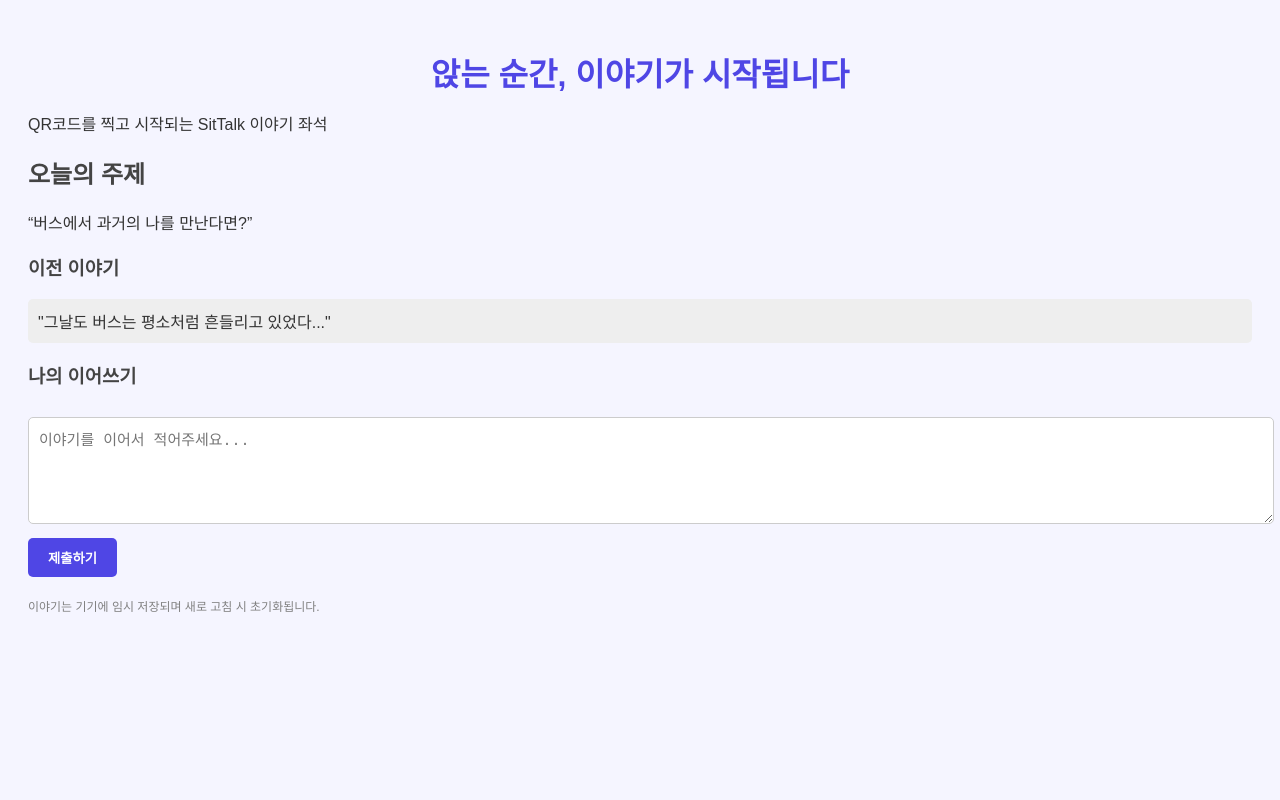
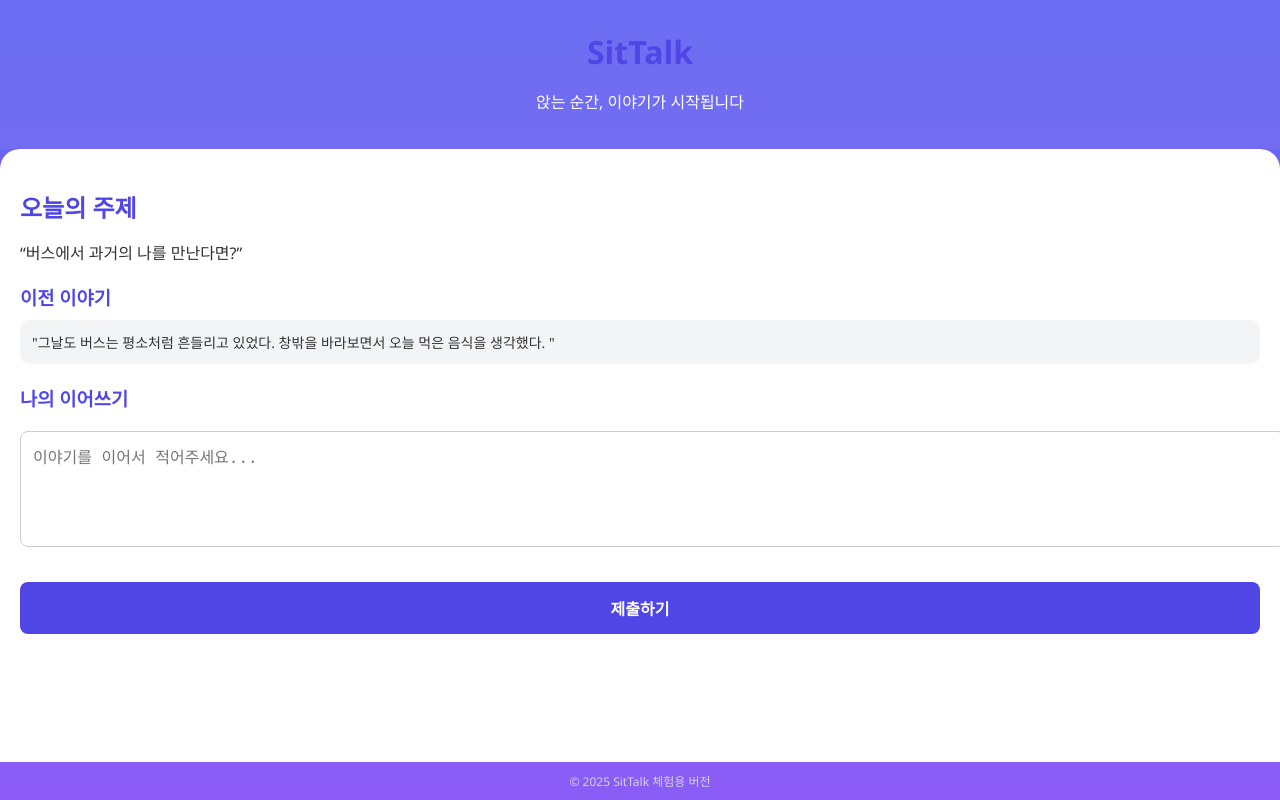
Before and after one commit to ericchue/sittalk-web, a plain HTML site: page index.html in a window 1280 px wide. Drawn offline with Linux system fonts and the light colour scheme.

Commit message:
Update index.html

```diff
--- a/index.html
+++ b/index.html
@@ -2,28 +2,110 @@
 <html lang="ko">
 <head>
   <meta charset="UTF-8">
+  <meta name="viewport" content="width=device-width, initial-scale=1.0">
   <title>SitTalk</title>
   <link rel="stylesheet" href="style.css">
   <script defer src="script.js"></script>
+  <style>
+    body {
+      font-family: 'Segoe UI', Tahoma, Geneva, Verdana, sans-serif;
+      background: linear-gradient(to bottom, #6366F1, #8B5CF6);
+      margin: 0;
+      padding: 0;
+      color: #fff;
+      display: flex;
+      flex-direction: column;
+      min-height: 100vh;
+    }
+
+    header {
+      background-color: rgba(255, 255, 255, 0.05);
+      text-align: center;
+      padding: 30px 10px 20px;
+    }
+
+    h1 {
+      margin: 0;
+      font-size: 2em;
+    }
+
+    main {
+      background-color: #fff;
+      color: #333;
+      border-radius: 20px 20px 0 0;
+      padding: 20px;
+      flex-grow: 1;
+    }
+
+    h2, h3 {
+      color: #4F46E5;
+      margin-bottom: 10px;
+    }
+
+    textarea {
+      width: 100%;
+      padding: 12px;
+      font-size: 16px;
+      border: 1px solid #ccc;
+      border-radius: 8px;
+      margin-bottom: 20px;
+      resize: none;
+    }
+
+    button {
+      width: 100%;
+      padding: 14px;
+      background-color: #4F46E5;
+      border: none;
+      color: white;
+      font-size: 16px;
+      font-weight: bold;
+      border-radius: 8px;
+      cursor: pointer;
+    }
+
+    button:hover {
+      background-color: #4338CA;
+    }
+
+    #previous-story {
+      background-color: #F3F4F6;
+      padding: 12px;
+      border-radius: 10px;
+      margin-bottom: 20px;
+      font-size: 14px;
+    }
+
+    footer {
+      text-align: center;
+      font-size: 12px;
+      color: #D1D5DB;
+      padding: 10px;
+    }
+  </style>
 </head>
 <body>
-  <h1>앉는 순간, 이야기가 시작됩니다</h1>
-  <p>QR코드를 찍고 시작되는 SitTalk 이야기 좌석</p>
+  <header>
+    <h1>SitTalk</h1>
+    <p>앉는 순간, 이야기가 시작됩니다</p>
+  </header>
 
+  <main>
     <h2>오늘의 주제</h2>
     <p>“버스에서 과거의 나를 만난다면?”</p>
 
     <h3>이전 이야기</h3>
     <div id="previous-story">
-    "그날도 버스는 평소처럼 흔들리고 있었다..."
+      "그날도 버스는 평소처럼 흔들리고 있었다. 창밖을 바라보면서 오늘 먹은 음식을 생각했다. "
     </div>
 
     <h3>나의 이어쓰기</h3>
-  <textarea id="userLine" rows="5" placeholder="이야기를 이어서 적어주세요..."></textarea><br>
+    <textarea id="userLine" rows="5" placeholder="이야기를 이어서 적어주세요..."></textarea>
     <button onclick="saveStory()">제출하기</button>
+  </main>
 
-  <p style="margin-top: 20px; color: gray; font-size: 12px;">
-    이야기는 기기에 임시 저장되며 새로 고침 시 초기화됩니다.
-  </p>
+  <footer>
+    © 2025 SitTalk 체험용 버전
+  </footer>
 </body>
 </html>
```
Lines whose indentation alone changed are shown as unchanged.
